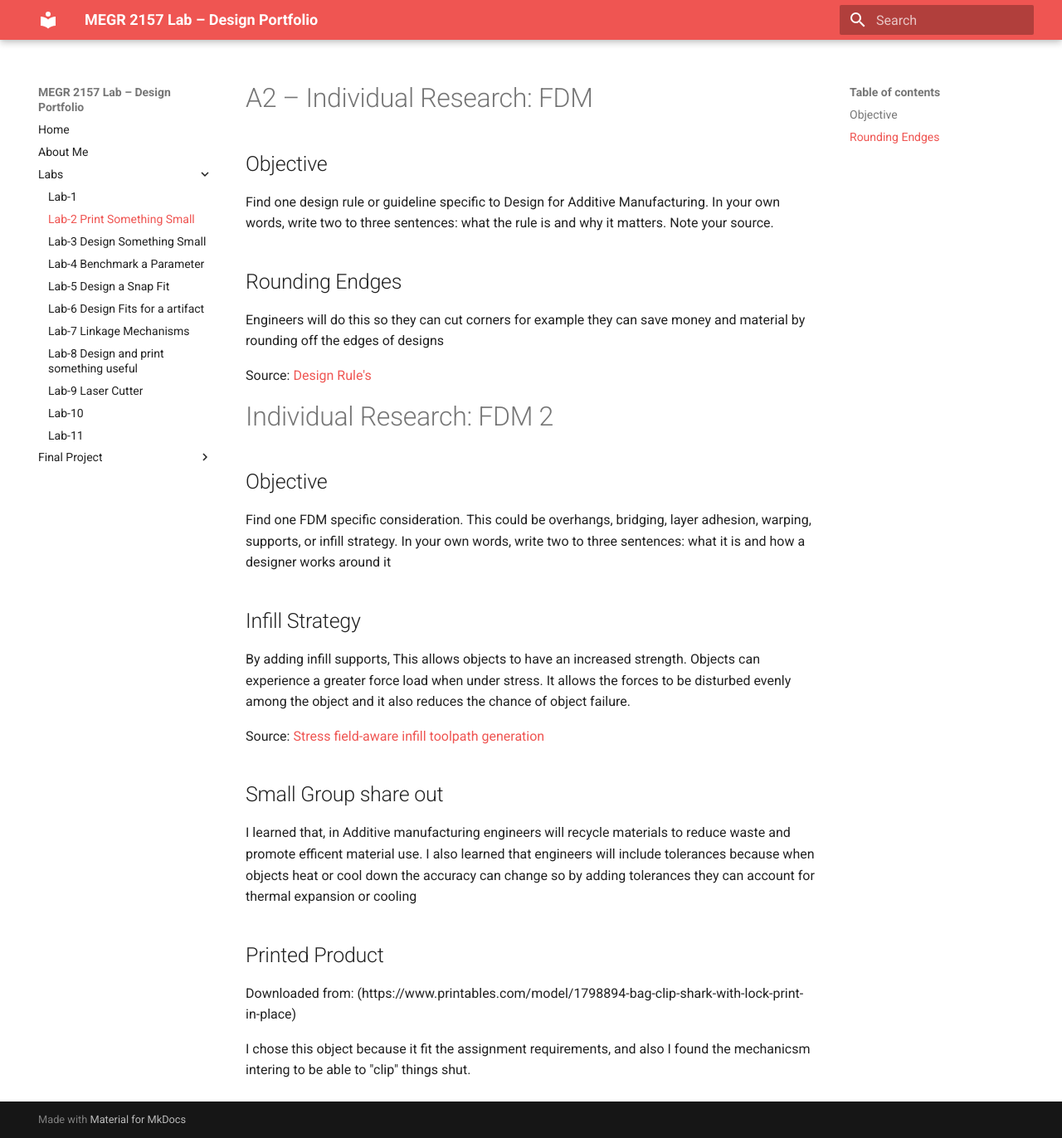
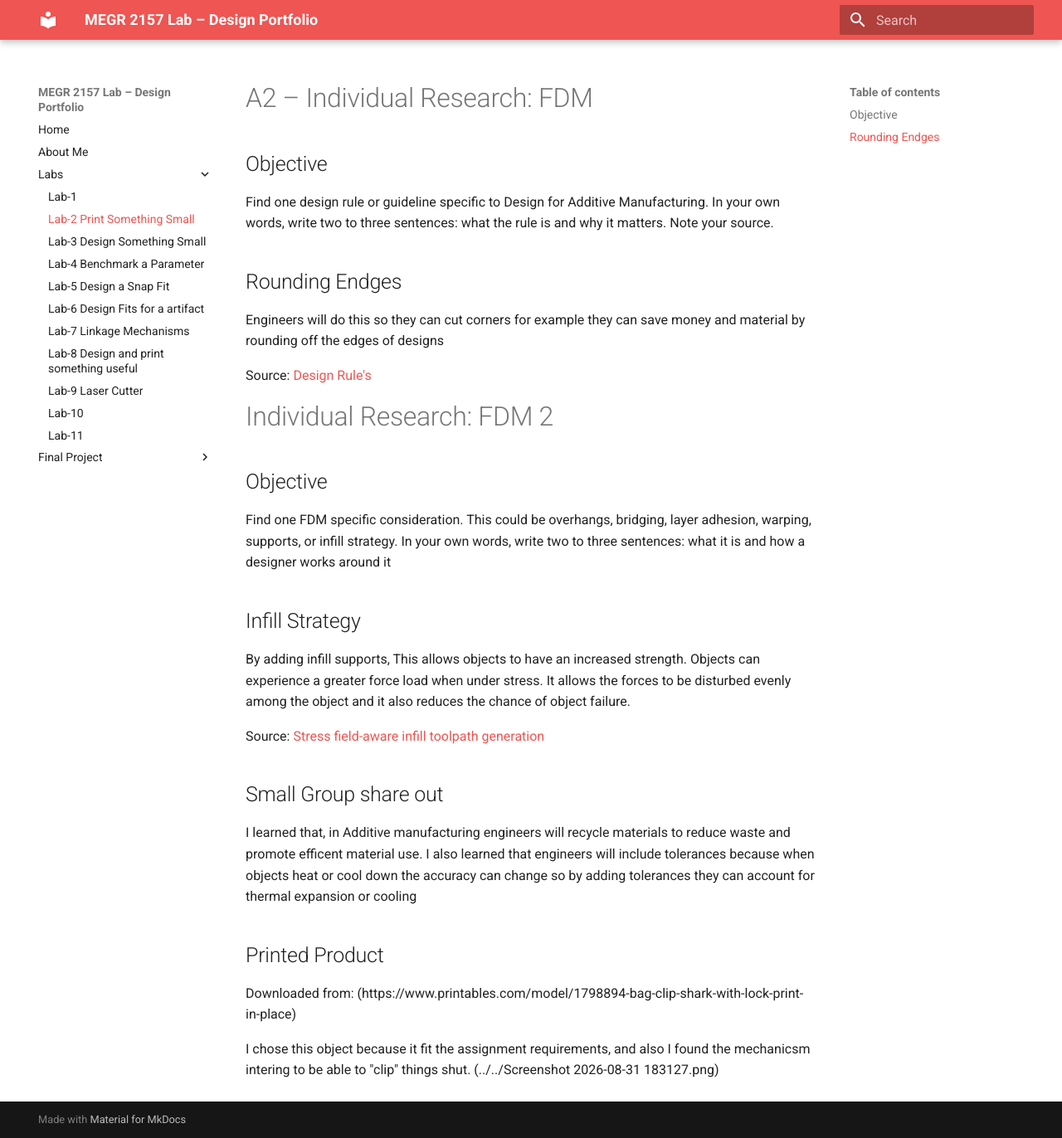
Before and after one commit to ethanking13/ethanking---megr2156-Lab-portfolio, an MkDocs documentation site: the page built from docs/Labs/L02/index.md, in a window 1280 px wide and 1372 px high. Shown: the whole window at 83% size. Built offline with MkDocs 1.6.1 and Material for MkDocs 9.7.7, drawn with Linux system fonts in a browser that asks for light colours.

```diff
--- a/docs/Labs/L02/index.md
+++ b/docs/Labs/L02/index.md
@@ -25,3 +25,4 @@
 Downloaded from: (https://www.printables.com/model/1798894-bag-clip-shark-with-lock-print-in-place)
 
 I chose this object because it fit the assignment requirements, and also I found the mechanicsm intering to be able to "clip" things shut.
+(../../Screenshot 2026-08-31 183127.png)
```
